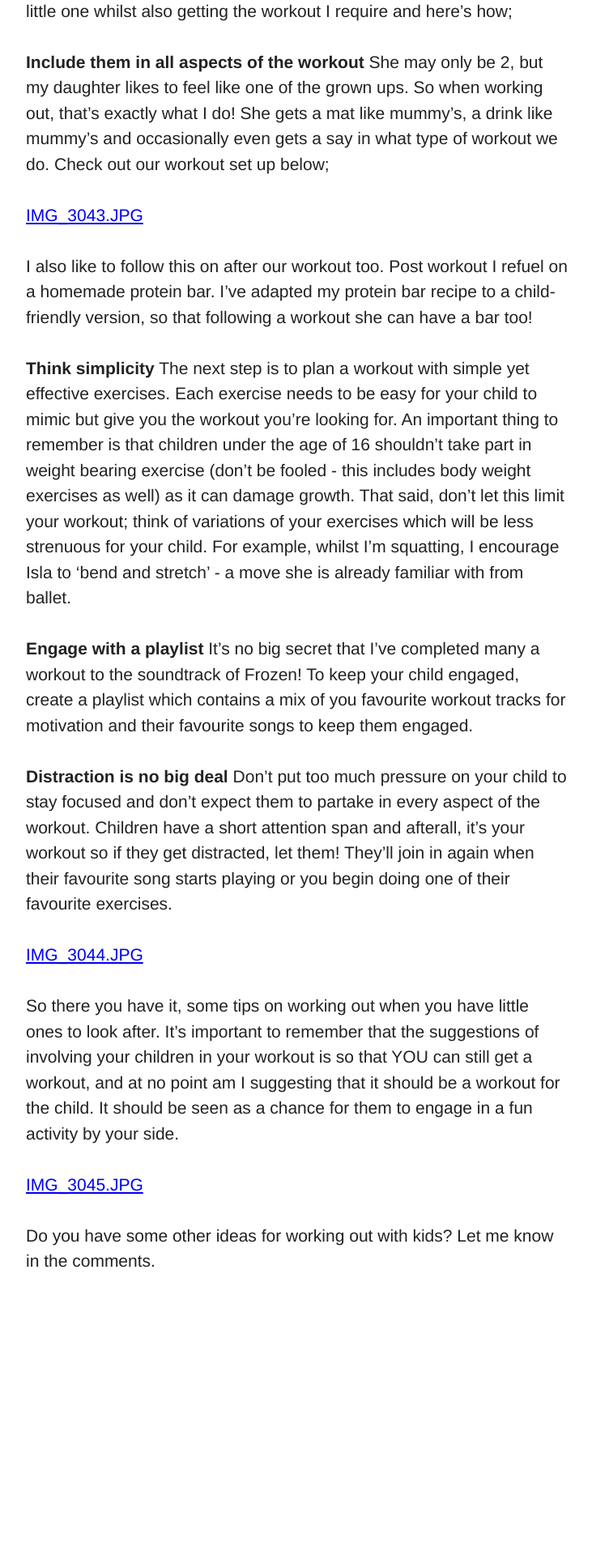
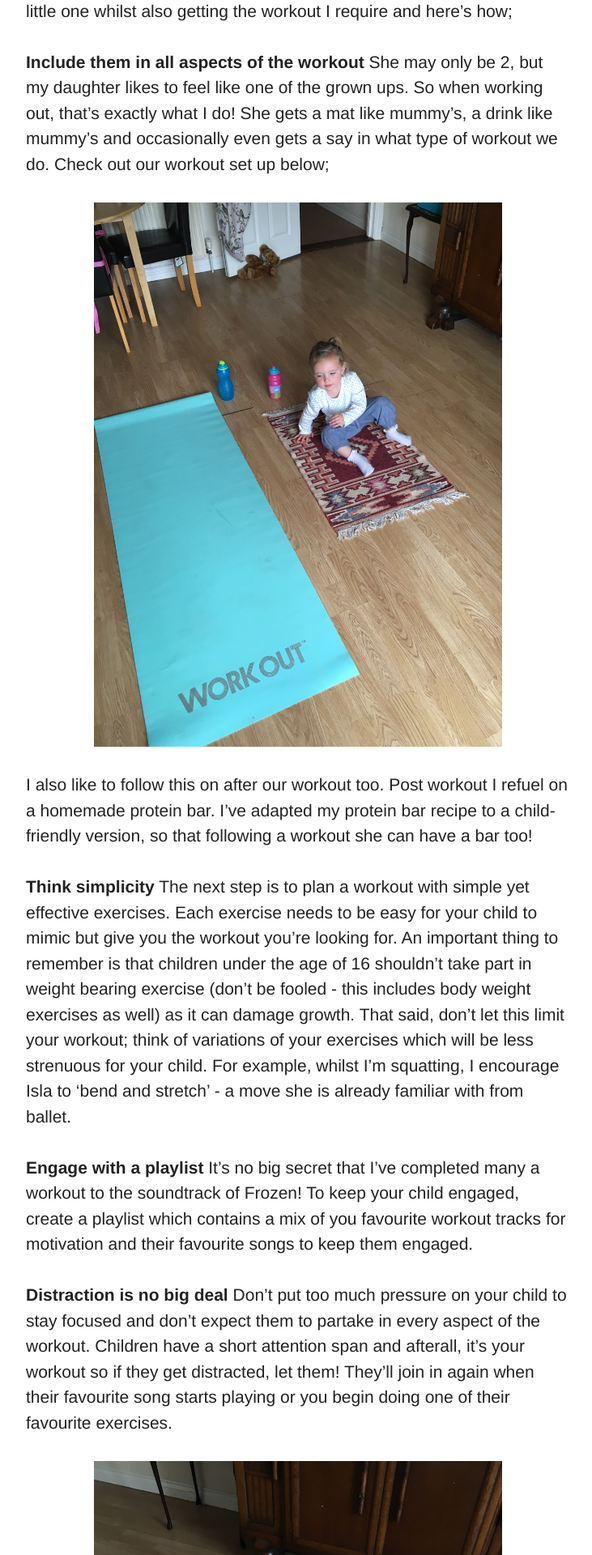
Before and after one commit to molovo/vixenfitness, a Jekyll site: the page built from _posts/2016-10-19-getting-fit-with-a-family.markdown, in a window 1280 px wide. Shown: the part 402-2322 px from the top of the page at 81% size, without its empty margins (281-1012 px from the left). Built offline with Jekyll 4.4.1, drawn with Linux system fonts in a browser that asks for light colours.

Commit message:
Updated Getting Fit With A Family

```diff
--- a/_posts/2016-10-19-getting-fit-with-a-family.markdown
+++ b/_posts/2016-10-19-getting-fit-with-a-family.markdown
@@ -8,7 +8,7 @@ I often get asked how I make time to exercise when I have a family to look after
 **Include them in all aspects of the workout**
 She may only be 2, but my daughter likes to feel like one of the grown ups. So when working out, that's exactly what I do! She gets a mat like mummy's, a drink like mummy's and occasionally even gets a say in what type of workout we do. Check out our workout set up below;
 
-[IMG_3043.JPG](/uploads/IMG_3043.JPG)
+![IMG_3043.JPG](/uploads/IMG_3043.JPG)
 
 I also like to follow this on after our workout too. Post workout I refuel on a homemade protein bar. I've adapted my protein bar recipe to a child-friendly version, so that following a workout she can have a bar too!
 
@@ -21,10 +21,10 @@ It's no big secret that I've completed many a workout to the soundtrack of Froze
 **Distraction is no big deal**
 Don't put too much pressure on your child to stay focused and don't expect them to partake in every aspect of the workout. Children have a short attention span and afterall, it's your workout so if they get distracted, let them! They'll join in again when their favourite song starts playing or you begin doing one of their favourite exercises.
 
-[IMG_3044.JPG](/uploads/IMG_3044.JPG)
+![IMG_3044.JPG](/uploads/IMG_3044.JPG)
 
 So there you have it, some tips on working out when you have little ones to look after. It's important to remember that the suggestions of involving your children in your workout is so that YOU can still get a workout, and at no point am I suggesting that it should be a workout for the child. It should be seen as a chance for them to engage in a fun activity by your side.
 
-[IMG_3045.JPG](/uploads/IMG_3045.JPG)
+![IMG_3045.JPG](/uploads/IMG_3045.JPG)
 
 Do you have some other ideas for working out with kids? Let me know in the comments.
```
